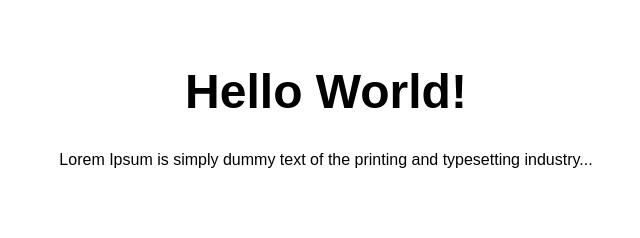
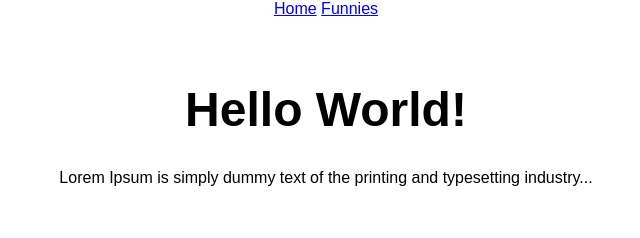
Before and after one commit to Kyuko/PWA-JS, a plain HTML site: page index.html in a window 1280 px wide. Shown: the whole page, without its empty margins (314-954 px from the left). Drawn offline with Linux system fonts and the light colour scheme.

Commit message:
new pages added

```diff
--- a/index.html
+++ b/index.html
@@ -27,12 +27,13 @@
  <link rel="apple-touch-startup-image" href="/PWA-JS/images/splash-2048x2732.png" media="(mindevice-width: 1024px) and (max-device-width: 1366px)">
 </head>
 <body>
- <div class="container">
- <main>
- <h1 class="title">Hello World!</h1>
- <p>Lorem Ipsum is simply dummy text of the printing and typesetting industry...</p>
- </main>
- </div>
+<div class="container">
+ <nav>
+    <a href="#home">Home</a>
+    <a href="#funnies">Funnies</a>
+ </nav>
+<div id="app">Loading...
+</div>
  <script src="/PWA-JS/js/main.js"></script>
 </body>
 </html>
--- a/js/main.js
+++ b/js/main.js
@@ -6,3 +6,32 @@ window.onload = () => {
     .catch((error) => console.error('Service Worker registration failed:', error));
     }
    };
+// Load content dynamically based on hash
+function loadPage(page) {
+    const app = document.getElementById('app');
+    fetch(`pages/${page}.html`)
+      .then(response => {
+        if (!response.ok) {
+          throw new Error('Page not found');
+        }
+        return response.text();
+      })
+      .then(content => {
+        app.innerHTML = content;
+      })
+      .catch(error => {
+        app.innerHTML = '<h1>404 - Page Not Found</h1>';
+      });
+  }
+
+  // Handle hash changes
+  window.addEventListener('hashchange', () => {
+    const hash = window.location.hash.substring(1) || 'home';
+    loadPage(hash);
+  });
+
+  // Initial load
+  window.addEventListener('load', () => {
+    const hash = window.location.hash.substring(1) || 'home';
+    loadPage(hash);
+  });
--- /dev/null
+++ b/pages/home.html
@@ -0,0 +1,4 @@
+<main>
+<h1 class="title">Hello World!</h1>
+<p>Lorem Ipsum is simply dummy text of the printing and typesetting industry...</p>
+</main>
```
Also changed, not shown: pages/funnies.html (added, +2 -0 lines), style.css (line endings or trailing spaces).
